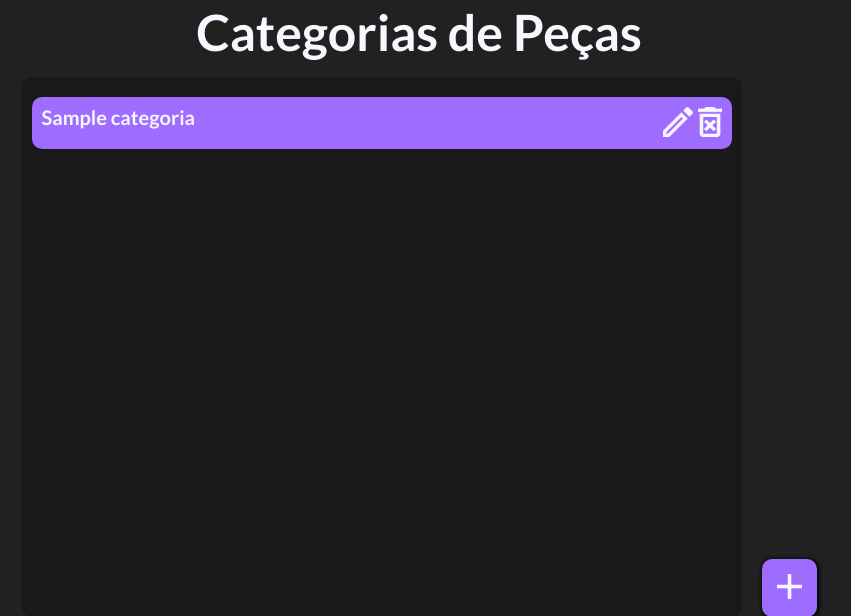
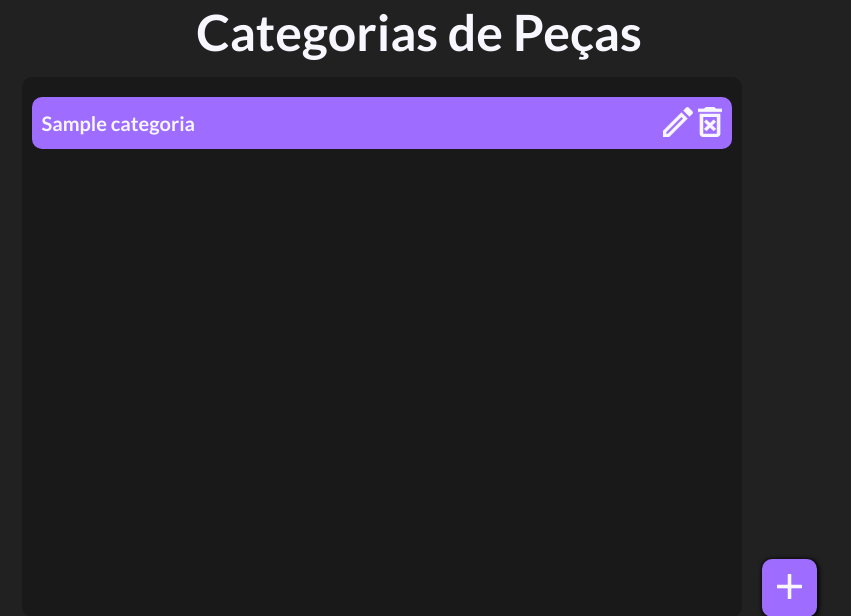
Before and after one commit to GabrielGMori/projeto-final-web, a PHP site: page /categorias in a window 1280 px wide. Shown: the part 144-760 px from the top of the page, without its empty margins (221-1072 px from the left). Run offline with PHP 8.4, Linux system fonts and the light colour scheme; the visitor is signed in with stand-in values (Sample User, id 1); tables that the repository leaves empty hold one stand-in row (values such as "Sample post").

Commit message:
Corrige estilo dos botões de categorias

```diff
--- a/categorias/index.php
+++ b/categorias/index.php
@@ -59,9 +59,7 @@ $mainDir = '..';
             foreach ($categorias as $categoria) {
             echo '<div class="lista-item">
 
-            <a href="../pecas/indexPecas.php?categoria_id=' . $categoria->getId() . '" class="bloco-link">
-                <p><b>' . $categoria->getNome() . '</b></p>
-            </a>
+            <a href="../pecas/indexPecas.php?categoria_id=' . $categoria->getId() . '">' . $categoria->getNome() . '</a>
 
             <div class="lista-item-acoes">
                 <a href="' . criarParamsGet("editar", $categoria->getId(), $limitePorPagina, $paginaAtual) . '" class="lista-item-editar">
--- a/css/lista.css
+++ b/css/lista.css
@@ -125,14 +125,6 @@ footer {
     margin-top: 15px;
 }
 
-.bloco-link {
-    display: block; /* Faz o link ocupar todo o espaço do bloco */
-    text-decoration: none; /* Remove o sublinhado do texto */
-    color: inherit; /* Herda a cor do texto do bloco */
-    width: 100%; /* Garante que o link ocupe toda a largura do bloco */
-    height: 100%; /* Garante que o link ocupe toda a altura do bloco */
-}
-
 .botao-voltar {
     position: relative;
     margin-right: 20px;
```
